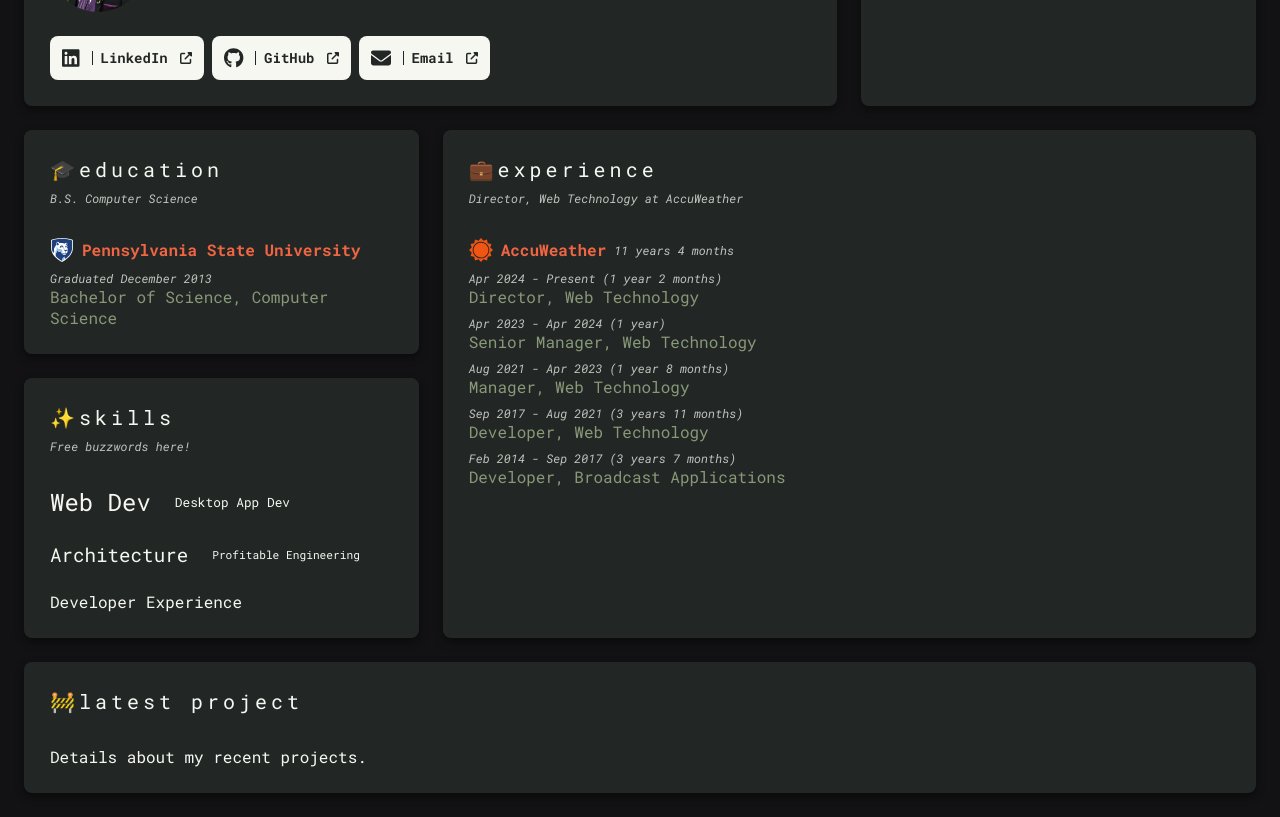
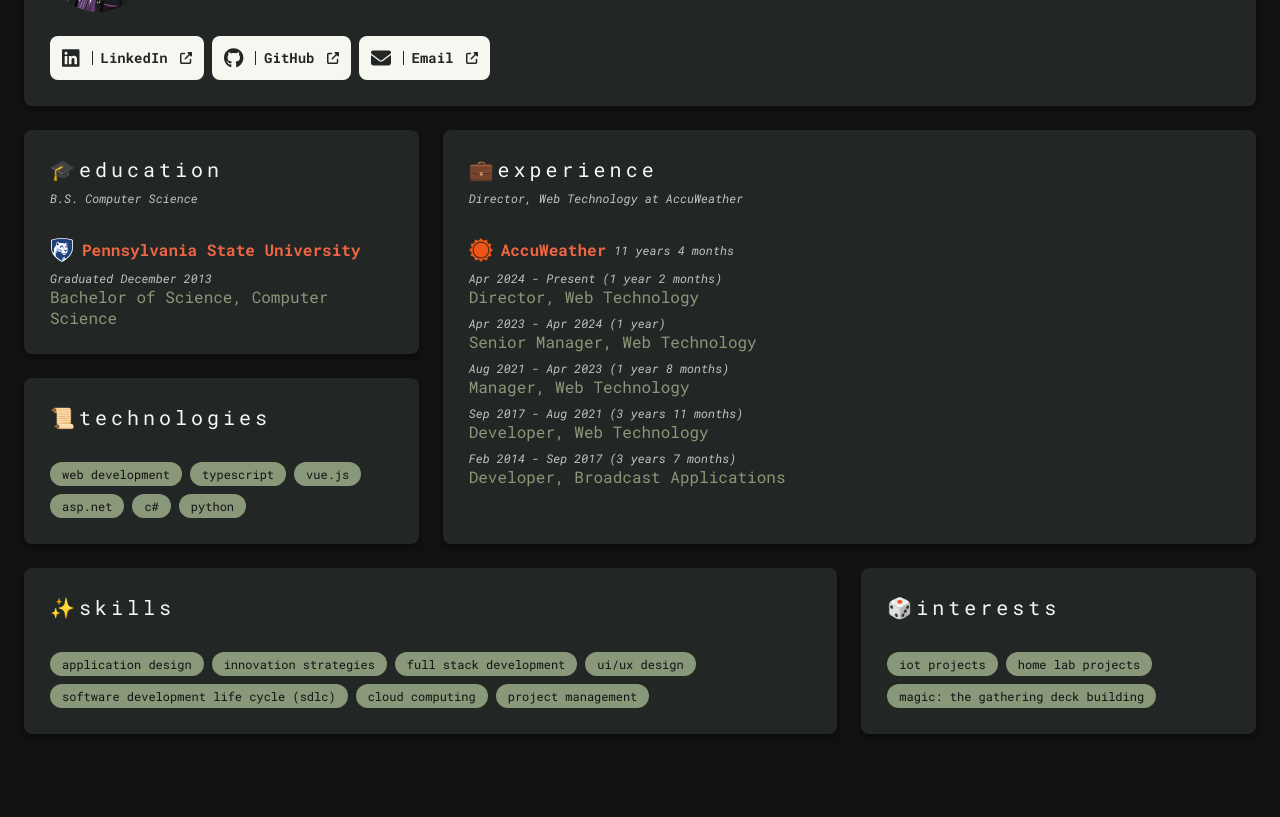
Before and after one commit to 10jmellott/10jmellott.github.io, a Vue app: page / in a window 1280 px wide. Shown: the part 340-1157 px from the top of the page. After the commit the page ends 1098 px from the top, so only its background shows below. Built offline with nearby package versions, Linux system fonts and the light colour scheme.

Commit message:
Skills, Interests, & Technologies

```diff
--- a/src/App.vue
+++ b/src/App.vue
@@ -2,31 +2,21 @@
 	import Header from './components/Header.vue';
 	import Education from './components/modules/Education.vue';
 	import Experience from './components/modules/Experience.vue';
+	import Interests from './components/modules/Interests.vue';
 	import Skills from './components/modules/Skills.vue';
+	import Technologies from './components/modules/Technologies.vue';
 	import Welcome from './components/modules/Welcome.vue';
-	import TitleCard from './components/TitleCard.vue';
 </script>
 
 <template>
 	<div class="grid-layout">
 		<Header class="module header" />
 		<Welcome class="module welcome" />
-		<TitleCard
-			class="module weather"
-			title="🌇Weather"
-			subtitle="New York, NY"
-		>
-			<p>78&deg; and Sunny</p>
-		</TitleCard>
 		<Education class="module education" />
+		<Technologies class="module technologies" />
+		<Experience class="module experience" />
 		<Skills class="module skills" />
-		<Experience class="module experience" />
-		<TitleCard
-			class="module projects"
-			title="🚧Latest Project"
-		>
-			<p>Details about my recent projects.</p>
-		</TitleCard>
+		<Interests class="module interests" />
 	</div>
 </template>
 
@@ -49,10 +39,10 @@
 		grid-gap: var(--padding);
 		grid-template-areas:
 			'header header header'
-			'welcome welcome weather'
+			'welcome welcome welcome'
 			'education experience experience'
-			'skills experience experience'
-			'projects projects projects';
+			'technologies experience experience'
+			'skills skills interests';
 		position: relative;
 	}
 
@@ -101,6 +91,18 @@
 		animation-delay: 2s;
 	}
 
+	.module:nth-child(10) {
+		animation-delay: 2.25s;
+	}
+
+	.module:nth-child(11) {
+		animation-delay: 2.5s;
+	}
+
+	.module:nth-child(12) {
+		animation-delay: 2.75s;
+	}
+
 	.header {
 		grid-area: header;
 	}
@@ -121,15 +123,15 @@
 		grid-area: skills;
 	}
 
-	.projects {
-		grid-area: projects;
+	.technologies {
+		grid-area: technologies;
+	}
+
+	.interests {
+		grid-area: interests;
 	}
 
 	.education {
 		grid-area: education;
 	}
-
-	.weather {
-		grid-area: weather;
-	}
 </style>
--- /dev/null
+++ b/src/components/modules/Interests.vue
@@ -0,0 +1,15 @@
+<template>
+	<PillModule
+		title="🎲Interests"
+		:pills
+	/>
+</template>
+
+<script setup lang="ts">
+	import PillModule from './PillModule.vue';
+	const pills = [
+		'IoT Projects',
+		'Home Lab Projects',
+		'Magic: The Gathering Deck Building',
+	];
+</script>
--- /dev/null
+++ b/src/components/modules/PillModule.vue
@@ -0,0 +1,38 @@
+<template>
+	<TitleCard :title>
+		<div class="container">
+			<p
+				v-for="pill in pills"
+				:key="pill"
+			>
+				{{ pill }}
+			</p>
+		</div>
+	</TitleCard>
+</template>
+
+<script setup lang="ts">
+	import TitleCard from '../TitleCard.vue';
+	defineProps<{
+		title: string;
+		pills: string[];
+	}>();
+</script>
+
+<style scoped>
+	.container {
+		display: flex;
+		gap: 8px;
+		flex-wrap: wrap;
+		align-items: center;
+
+		p {
+			border-radius: 16px;
+			padding: 4px 12px;
+			font-size: 0.75rem;
+			text-transform: lowercase;
+			background: var(--accent);
+			color: var(--background);
+		}
+	}
+</style>
--- a/src/components/modules/Skills.vue
+++ b/src/components/modules/Skills.vue
@@ -1,37 +1,19 @@
 <template>
-	<TitleCard
+	<PillModule
 		title="✨Skills"
-		subtitle="Free buzzwords here!"
-		class="skills-module"
-	>
-		<div class="container">
-			<p
-				v-for="skill in skills"
-				:key="skill.name"
-				:style="{ fontSize: `${skill.value}rem` }"
-			>
-				{{ skill.name }}
-			</p>
-		</div>
-	</TitleCard>
+		:pills
+	/>
 </template>
 
 <script setup lang="ts">
-	import TitleCard from '../TitleCard.vue';
-	const skills = [
-		{ name: 'Web Dev', value: 1.5 },
-		{ name: 'Desktop App Dev', value: 0.8 },
-		{ name: 'Architecture', value: 1.2 },
-		{ name: 'Profitable Engineering', value: 0.7 },
-		{ name: 'Developer Experience', value: 1 },
+	import PillModule from './PillModule.vue';
+	const pills = [
+		'Application Design',
+		'Innovation Strategies',
+		'Full Stack Development',
+		'UI/UX Design',
+		'Software Development Life Cycle (SDLC)',
+		'Cloud Computing',
+		'Project Management',
 	];
 </script>
-
-<style scoped>
-	.container {
-		display: flex;
-		gap: var(--padding);
-		flex-wrap: wrap;
-		align-items: center;
-	}
-</style>
--- /dev/null
+++ b/src/components/modules/Technologies.vue
@@ -0,0 +1,18 @@
+<template>
+	<PillModule
+		title="📜Technologies"
+		:pills
+	/>
+</template>
+
+<script setup lang="ts">
+	import PillModule from './PillModule.vue';
+	const pills = [
+		'Web Development',
+		'Typescript',
+		'Vue.js',
+		'ASP.NET',
+		'C#',
+		'Python',
+	];
+</script>
```
